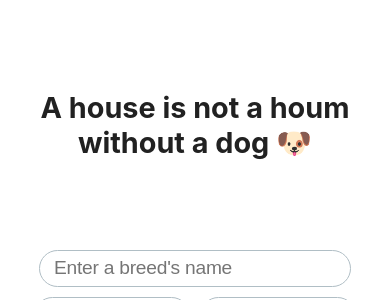
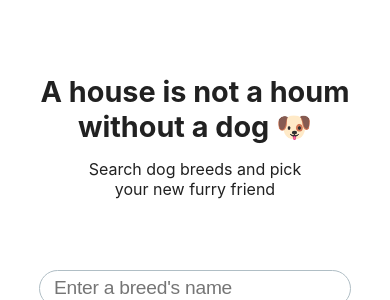
Before and after one commit to edchavezb/houm-dogs, a React (Create React App) app: page / in a window 390 px wide. Shown: the top 300 px of the page. Built offline with nearby package versions, Linux system fonts and the light colour scheme; no server answers.

Commit message:
Subtitle

```diff
--- a/src/components/elements/GridView.js
+++ b/src/components/elements/GridView.js
@@ -1,6 +1,3 @@
-import { BrowserRouter as Router, Route } from "react-router-dom";
-import { useEffect } from 'react';
-
 import HeroCard from "./HeroCard";
 
 import styles from "./GridView.module.css"
@@ -15,7 +12,6 @@ function GridView({data, sorting}) {
     switch (sortProp){
       case "height":
       case "weight":
-        console.log("Height or Weight")
         sortedArray = arrObj.sort((a, b) => {
           const aProp = parseInt(a[sortProp].metric.split(" ")[0]) + parseInt(a[sortProp].metric.split(" ")[2]) / 2;
           const bProp = parseInt(b[sortProp].metric.split(" ")[0]) + parseInt(b[sortProp].metric.split(" ")[2]) / 2;
--- a/src/components/elements/HeroCard.js
+++ b/src/components/elements/HeroCard.js
@@ -1,6 +1,3 @@
-import { BrowserRouter as Router, Route } from "react-router-dom";
-import { useEffect } from 'react';
-
 import styles from './HeroCard.module.css'
 
 function HeroCard({breed}) {
--- a/src/pages/Search.js
+++ b/src/pages/Search.js
@@ -1,4 +1,3 @@
-import { BrowserRouter as Router, Route } from "react-router-dom";
 import { useEffect, useState } from 'react';
 import AnimateHeight from 'react-animate-height';
 
@@ -21,12 +20,7 @@ function Search() {
   useEffect(() => {
     getBreeds();
     setPage(prevPage => prevPage + 1);
-    console.log(temperament)
   }, [])
-
-  useEffect(() => {
-    console.log(sort)
-  }, [sort])
 
   useEffect(() => {
     if(page < 10) { // 10 reaches end of API resources
@@ -35,17 +29,7 @@ function Search() {
     }
   }, [page])
 
-  useEffect(() => {
-    console.log(dogs)
-    console.log([...new Set(dogs.reduce((prev, curr) => [...prev, ...curr.temperament.split(", ")], []))].sort())
-  }, [dogs])
-
-  useEffect(() => {
-    console.log(filters)
-  }, [filters])
-
   const handleScrolling = () => {
-
     if (window.innerHeight + document.documentElement.scrollTop + 1 >= document.documentElement.scrollHeight){
       setIsFetching(true);
       setTimeout(() => getBreeds(), 500);
@@ -54,7 +38,6 @@ function Search() {
   }
 
   const getBreeds = () => {
-    console.log(page);
     fetch(`https://api.thedogapi.com/v1/breeds?limit=12&page=${page}`, {
       headers: {
         "X-Api-Key": process.env.REACT_APP_DOGS_KEY
@@ -64,7 +47,6 @@ function Search() {
         res.json().then(data => {
           setDogs(previousState => [...previousState, ...data]);
           setIsFetching(false);
-          console.log(data)
         })
       })
       .catch(err => {
@@ -97,14 +79,11 @@ function Search() {
   }
 
   const handleTemperaments = (e) => {
-    console.log(e.target.dataset.index)
     const newClicked = {name: e.target.value, clicked: !(temperament[e.target.dataset.index].clicked)}
     const filtered = temperament.filter((_trait, i) => {
-      console.log(i, e.target.dataset.index)
       return i !== parseInt(e.target.dataset.index)
     });
 
-    console.log(filtered);
     setTemperament([newClicked, ...filtered].sort((a,b) => (a.name > b.name) ? 1 : ((b.name > a.name) ? -1 : 0)))
   }
 
@@ -142,6 +121,7 @@ function Search() {
 
       <section id={styles.heroSection}>
         <h1 id={styles.heroTitle}> <span>A house is not a houm</span><br/><span>without a dog 🐶</span> </h1>
+        <div id={styles.subTitle}> Search dog breeds and pick your new furry friend </div>
       </section>
 
       <section id={styles.searchSection}>
--- a/src/pages/Search.module.css
+++ b/src/pages/Search.module.css
@@ -3,12 +3,19 @@
     display: flex;
     align-items: center;
     justify-content: center;
+    flex-direction: column;
+    margin-bottom: 20px;
 }
 
 #heroTitle {
     color: #212121;
     font-size: 2.5em;
     text-align: center;
+    margin-bottom: 15px;
+}
+
+#subTitle {
+    color: #212121;
 }
 
 #searchRow {
@@ -193,4 +200,9 @@ option[disabled] {
         width: 90%;
         margin-bottom: 20px;
     }
+
+    #subTitle {
+        width: 60%;
+        text-align: center;
+    }
 }
```
